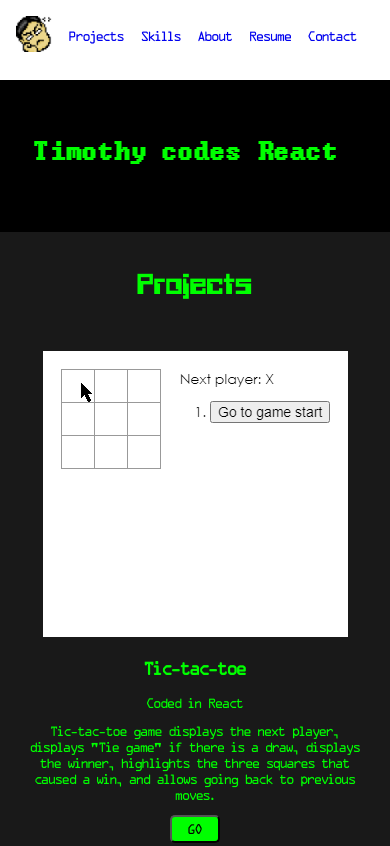
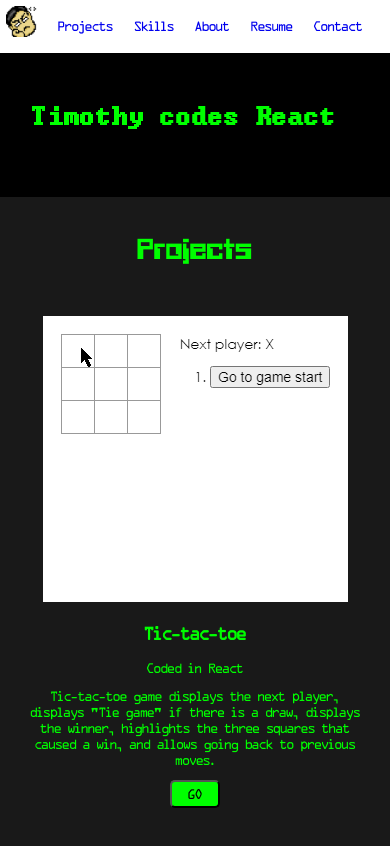
Before and after one commit to MeatSim/portfolio-website, a plain HTML site: page index.html in a window 390 px wide. Shown: the top 846 px of the page. Drawn offline with nearby package versions, Linux system fonts and the light colour scheme.

Commit message:
Adjust alignment of header and banner

```diff
--- a/styles.css
+++ b/styles.css
@@ -66,15 +66,16 @@ a {
 /* header styling */
 
 header {
-    padding: 1.5rem;
-    margin: -0.5rem;
+    padding: 1rem;
+    margin: 0;
     background-color: white;
 }
 
 header img {
-    width: 100px;
+    width: 80px;
     margin: 0;
     float: left;
+    vertical-align: top;
 }
 
 ul,
@@ -90,8 +91,12 @@ ul {
 }
 
 @media screen and (max-width: 800px) {
+    header {
+        padding: 0.6rem;
+    }
+
     header img {
-        width: 10%;
+        width: 8%;
     }
 
     ul {
@@ -100,30 +105,43 @@ ul {
 }
 
 @media screen and (max-width: 500px) {
+    header {
+        padding: 0.4rem;
+    }
+
     ul {
         font-size: 0.75rem;
     }
 }
 
 @media screen and (max-width: 350px) {
+    header {
+        padding: 0;
+    }
+
     header img {
         display: none;
     }
 
     ul {
         padding: 0.5rem;
+        margin: 0;
     }
 }
 
 /* banner styling */
 
 .banner {
-    margin: 8rem;
+    margin: 4rem 8rem 12rem;
+    margin-left: 12%;
+    text-align: left;
+    height: 8rem; /* double height of h1 so that height doesn't change if typewriter wraps to second line */
 }
 
 @media screen and (max-width: 900px) {
     .banner {
-        margin: 4rem;
+        margin: 2rem 3rem 6rem;
+        height: 4rem;
     }
 
     h1 {
@@ -133,7 +151,8 @@ ul {
 
 @media screen and (max-width: 450px) {
     .banner {
-        margin: 2rem;
+        margin: 1rem 2rem 3rem;
+        height: 3rem;
     }
 
     h1 {
```
